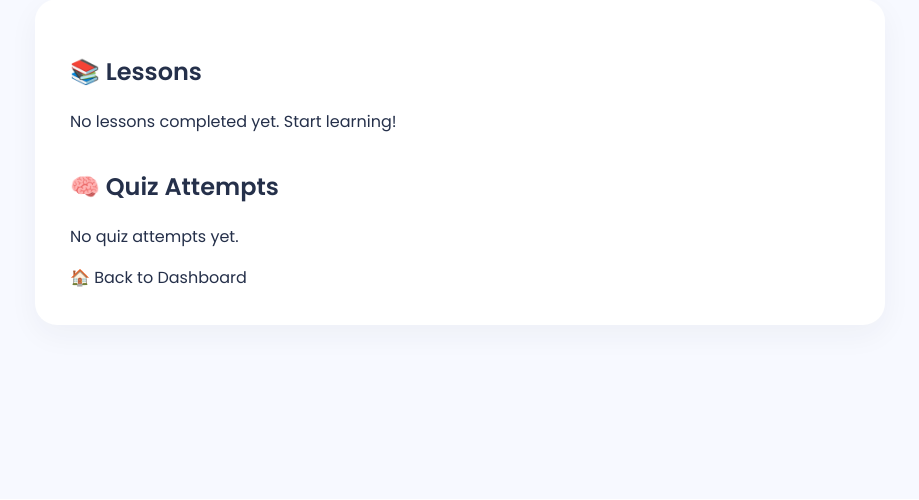
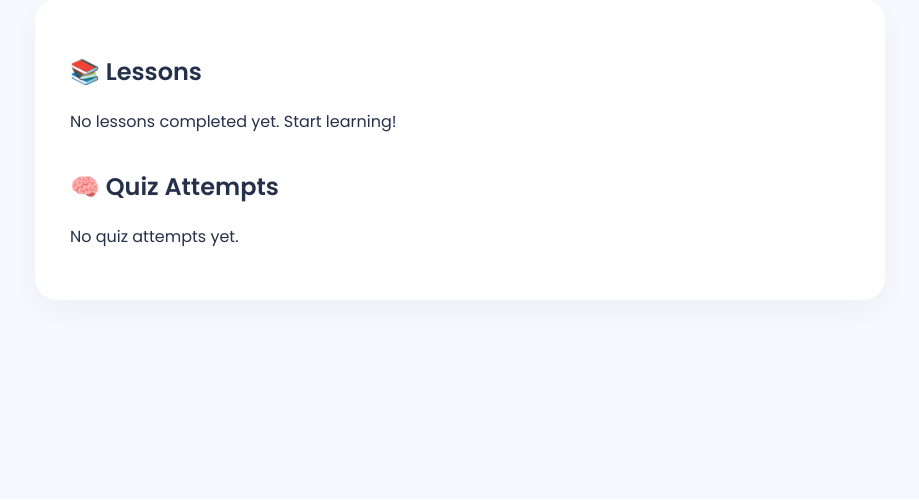
Before and after one commit to nehayadav-2007/coding-awareness-program, a Flask app: page /progress in a window 1280 px wide. Shown: the part 293-793 px from the top of the page, without its empty margins (180-1099 px from the left). Run offline with Flask 3, Linux system fonts and the light colour scheme; the visitor is signed in with stand-in values (Sample User, id 1); data that the repository does not hold is empty.

Commit message:
Remove back to dashboard button

```diff
--- a/templates/progress.html
+++ b/templates/progress.html
@@ -38,9 +38,7 @@
         <p>No quiz attempts yet.</p>
     {% endif %}
 
-    <a href="{{ url_for('dashboard') }}">
-        🏠 Back to Dashboard
-    </a>
+
 
 </div>
 
```
